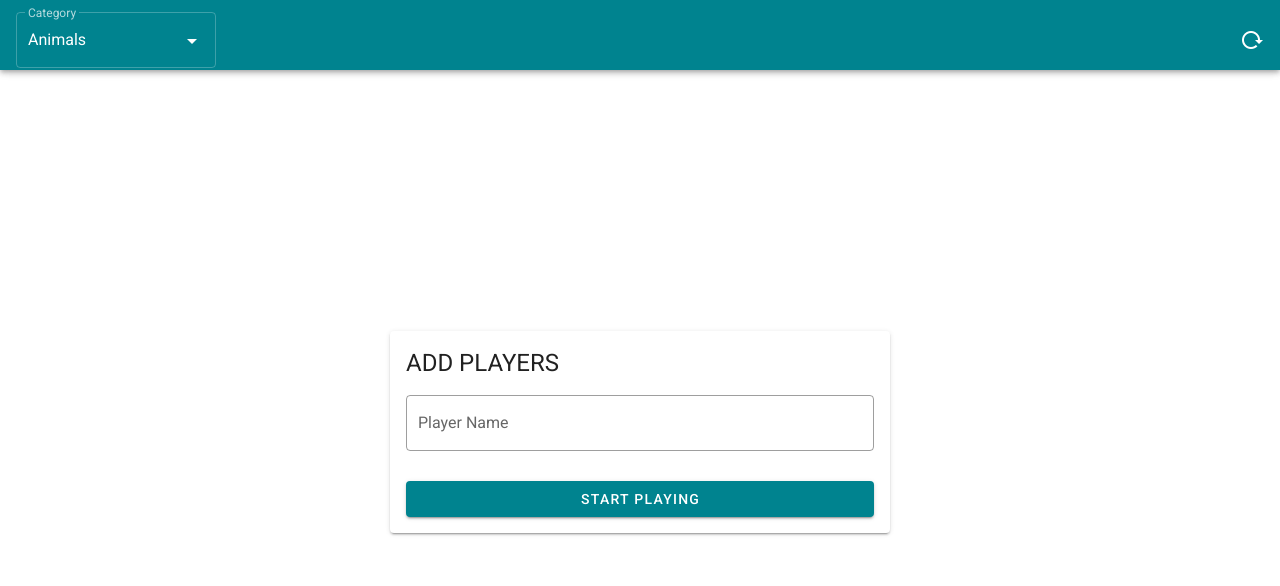
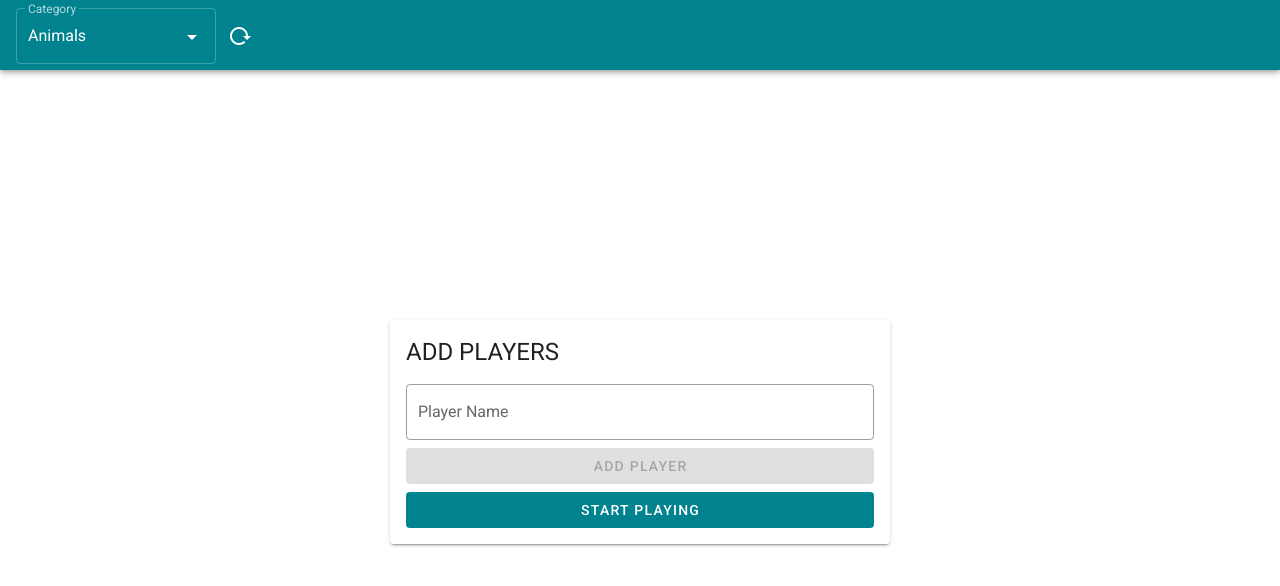
Before and after one commit to maitrux/memory-game, a Vue app: page / in a window 1280 px wide. Shown: the top 586 px of the page. Built offline with nearby package versions, Linux system fonts and the light colour scheme.

Commit message:
added functionality to add players

```diff
--- a/src/App.vue
+++ b/src/App.vue
@@ -17,11 +17,12 @@ export default {
       categories: ["Animals", "Food", "Sports"],
       selectedCategory: "Animals", // Default category
       wordPairs: CardStore.FoodEnDe,
-      players: PlayerStore.players,
+      isGameStarted: false,
+      players: [],
     };
   },
   mounted() {
-    // Update cards according to the selected category if it saved in local storage
+    // Update cards according to the selected category if it's saved in local storage
     const selectedCategory = localStorage.getItem("selectedCategory");
     if (selectedCategory) {
       this.selectedCategory = selectedCategory;
@@ -33,6 +34,7 @@ export default {
     reloadGame() {
       window.location.reload();
     },
+
     updateWordPairs() {
       if (this.selectedCategory === "Animals") {
         this.wordPairs = CardStore.AnimalsEnDe;
@@ -42,8 +44,13 @@ export default {
         this.wordPairs = CardStore.SportsEnDe;
       }
 
-      // save the selected category to local storage
+      // Save the selected category to local storage
       localStorage.setItem("selectedCategory", this.selectedCategory);
+    },
+
+    startGame() {
+      this.isGameStarted = true;
+      this.players = PlayerStore.players;
     },
   },
 };
@@ -51,7 +58,7 @@ export default {
 
 <template>
   <v-app>
-    <v-app-bar class="pt-2" app color="#00838F" dark style="height: 70px">
+    <v-app-bar class="pt-1" app color="#00838F" dark style="height: 70px">
       <div style="width: 200px">
         <v-select
           :items="categories"
@@ -63,13 +70,21 @@ export default {
           @change="updateWordPairs"
         ></v-select>
       </div>
+      <RetryDialog @retry="reloadGame" />
       <v-spacer></v-spacer>
-      <RetryDialog @retry="reloadGame" />
+
+      <!-- Player info -->
+      <div class="pt-1" v-for="(player, index) in players" :key="index">
+        <v-alert class="player-info pa-2 mr-2">
+          <span>{{ player.name }}</span>
+          <span class="ml-2">{{ player.score }}</span>
+        </v-alert>
+      </div>
     </v-app-bar>
 
     <v-main class="d-flex justify-center align-center">
-      <template v-if="players.length === 0">
-        <AddPlayers />
+      <template v-if="!isGameStarted">
+        <AddPlayers @start="startGame" />
       </template>
 
       <template v-else>
@@ -82,3 +97,11 @@ export default {
     </v-main>
   </v-app>
 </template>
+
+<styles lang="scss">
+.player-info {
+  background-color: white !important;
+  color: #00838f !important;
+  font-weight: bold;
+}
+</styles>
--- a/src/components/AddPlayers.vue
+++ b/src/components/AddPlayers.vue
@@ -4,31 +4,29 @@ import PlayerStore from "@/store/PlayerStore.ts";
 export default {
   name: "AddPlayers",
   data: () => ({
-    playerName: "",
-    rules: [
-      (value) => {
-        if (value) return true;
-
-        return "You must enter a player name.";
-      },
-    ],
+    playerNames: [],
+    newPlayerName: "",
   }),
   methods: {
     addPlayer() {
       if (this.$refs.form.validate()) {
-        const player = {
-          name: this.playerName,
-          score: 0, // You can set the initial score to 0 or any other value.
-        };
-        PlayerStore.players.push(player);
+        this.playerNames.push(this.newPlayerName);
+        this.newPlayerName = "";
+      }
+    },
 
-        // Clear the input field after adding the player
-        this.playerName = "";
+    removePlayer(index) {
+      this.playerNames.splice(index, 1);
+    },
 
-        // Optionally, you can navigate to another route or perform other actions.
+    startGame() {
+      PlayerStore.players = this.playerNames.map((name) => ({
+        name,
+        score: 0,
+      }));
 
-        console.log(PlayerStore.players);
-      }
+      // Emit the "start" event to notify the parent component
+      this.$emit("start");
     },
   },
 };
@@ -41,13 +39,45 @@ export default {
       <v-card-text>
         <v-form ref="form" fast-fail @submit.prevent>
           <v-text-field
-            v-model="playerName"
+            v-model="newPlayerName"
             label="Player Name"
             outlined
-            :rules="rules"
+            hide-details
           ></v-text-field>
 
-          <v-btn color="#00838F" @click="addPlayer" block dark>
+          <!-- Display the list of added players -->
+          <div
+            class="mt-2"
+            v-for="(playerName, index) in playerNames"
+            :key="index"
+          >
+            <v-chip class="mr-2" outlined>
+              {{ playerName }}
+              <v-icon class="ml-2" small @click="removePlayer(index)"
+                >mdi-close-circle</v-icon
+              >
+            </v-chip>
+          </div>
+
+          <v-btn
+            :disabled="!newPlayerName"
+            class="add-player-btn mt-2"
+            color="#00838F"
+            @click="addPlayer"
+            block
+            depressed
+          >
+            Add Player
+          </v-btn>
+
+          <v-btn
+            class="mt-2"
+            color="#00838F"
+            @click="startGame"
+            block
+            dark
+            depressed
+          >
             Start playing
           </v-btn>
         </v-form>
@@ -55,3 +85,9 @@ export default {
     </v-card>
   </v-container>
 </template>
+
+<styles scoped lang="scss">
+.add-player-btn {
+  color: white !important;
+}
+</styles>
--- a/src/components/GameContainer.vue
+++ b/src/components/GameContainer.vue
@@ -1,5 +1,6 @@
 <script>
 import MemoryCard from "./MemoryCard.vue";
+import PlayerStore from "@/store/PlayerStore.ts";
 
 export default {
   components: {
@@ -16,6 +17,7 @@ export default {
       word2: "",
       matchedPairs: [],
       isGameOverDialogOpen: false,
+      currentPlayerIndex: 0, // Track the index of the current player
     };
   },
   methods: {
@@ -79,14 +81,26 @@ export default {
 
       if (isCorrect) {
         this.matchedPairs.push({ word1: this.word1, word2: this.word2 });
+        this.updatePlayerScore(this.currentPlayerIndex);
+        this.switchPlayerTurn();
       }
 
-      console.log(this.matchedPairs.length);
       if (this.matchedPairs.length === 10) {
         this.isGameOverDialogOpen = true;
       }
 
       return isCorrect;
+    },
+
+    updatePlayerScore(playerIndex) {
+      if (playerIndex >= 0 && playerIndex < PlayerStore.players.length) {
+        PlayerStore.players[playerIndex].score++;
+      }
+    },
+
+    switchPlayerTurn() {
+      this.currentPlayerIndex =
+        (this.currentPlayerIndex + 1) % PlayerStore.players.length;
     },
 
     closeCards() {
```
